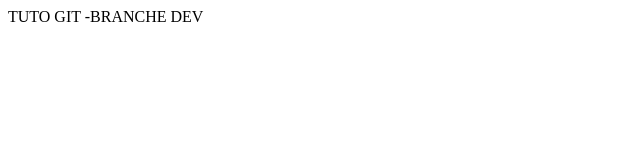
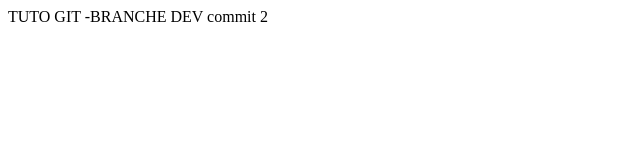
Before and after one commit to BouZmitWidAd/command-git, a plain HTML site: page index.html in a window 1280 px wide. Shown: the full height of the page, 0-640 px from the left. Drawn offline with Linux system fonts and the light colour scheme.

Commit message:
deuxieme modification branche DEV

```diff
--- a/index.html
+++ b/index.html
@@ -3,7 +3,7 @@
 </head>
 <body>
 <p>
-   TUTO GIT -BRANCHE DEV
+   TUTO GIT -BRANCHE DEV commit 2
 </p>
 </body>
 </html>
```
